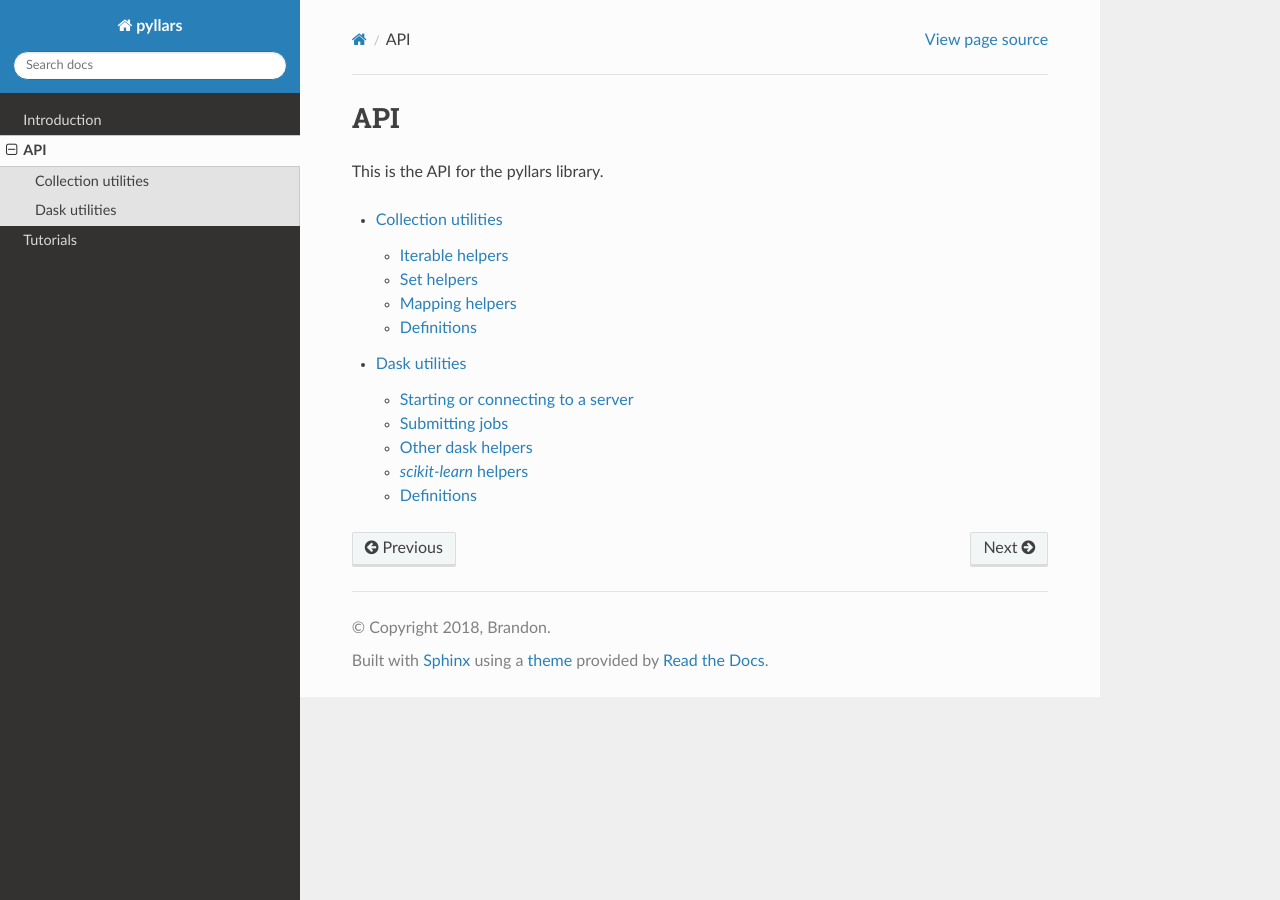
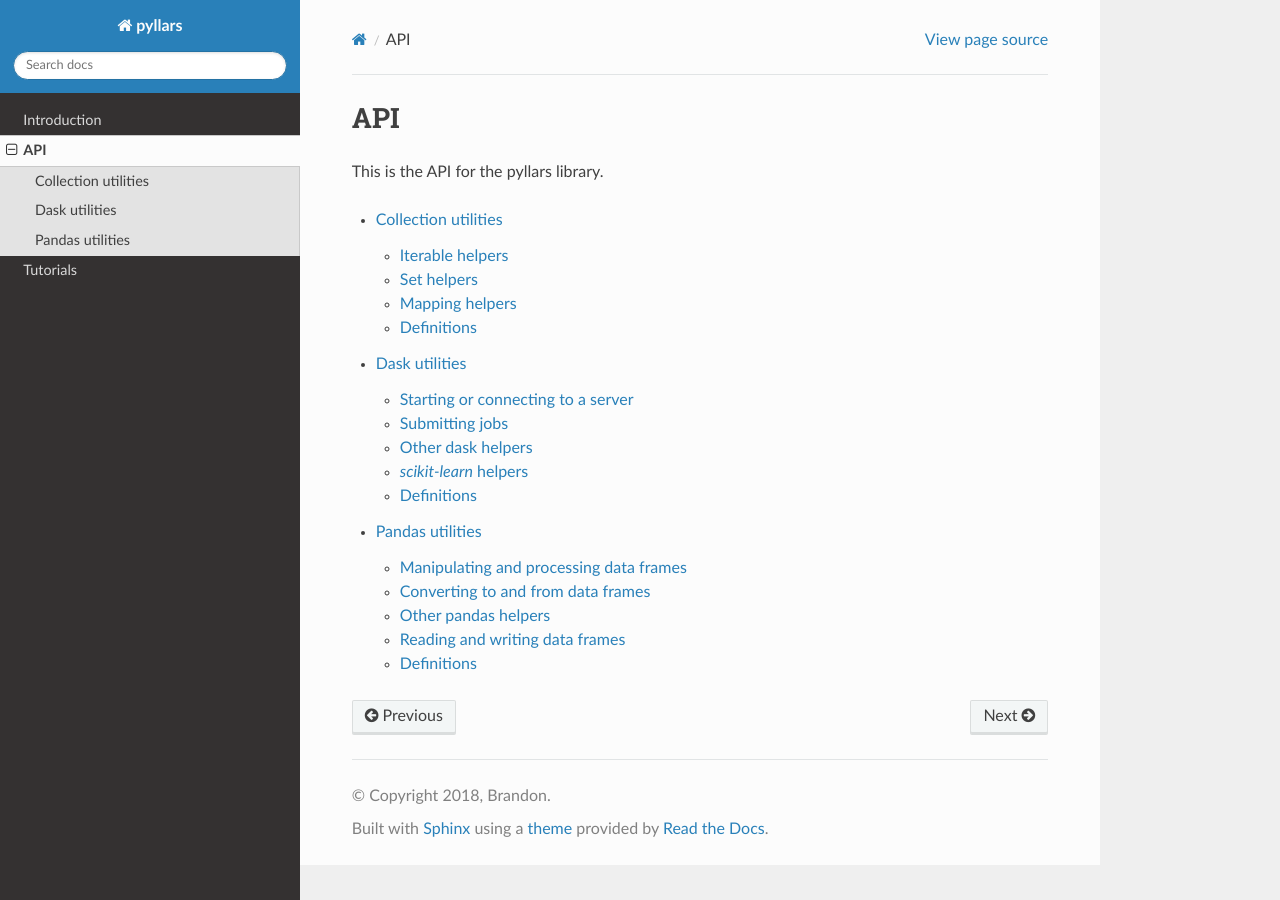
Before and after one commit to bmmalone/pyllars, a Sphinx documentation site: the page built from docs/source/api.rst, in a window 1280 px wide. Built offline with Sphinx 7.4.7 and the Read the Docs theme 2.0.0, drawn with Linux system fonts in a browser that asks for light colours.

Commit message:
DOC pandas_utils

```diff
--- a/docs/source/api.rst
+++ b/docs/source/api.rst
@@ -9,3 +9,4 @@ This is the API for the pyllars library.
 
    collection_utils
    dask_utils
+   pandas_utils
--- /dev/null
+++ b/docs/source/pandas_utils.rst
@@ -0,0 +1,47 @@
+Pandas utilities
+*******************
+
+.. automodule:: pyllars.pandas_utils
+    :noindex:
+
+.. currentmodule::  pyllars.pandas_utils
+
+Manipulating and processing data frames
+-----------------------------------------
+
+.. autosummary::
+    apply
+    apply_groups
+    split_df
+    join_df_list
+    group_and_chunk_df
+    get_group_extreme
+
+
+Converting to and from data frames
+-----------------------------------
+
+.. autosummary::
+    dict_to_dataframe
+    dataframe_to_dict
+
+Other pandas helpers
+---------------------
+
+.. autosummary::
+    get_series_union
+    groupby_to_generator
+
+Reading and writing data frames
+--------------------------------
+
+.. autosummary::
+    read_df
+    write_df
+    append_to_xlsx
+
+
+Definitions
+-------------
+.. automodule:: pyllars.pandas_utils
+    :members:
```
Also changed, not shown: 1 other file.
